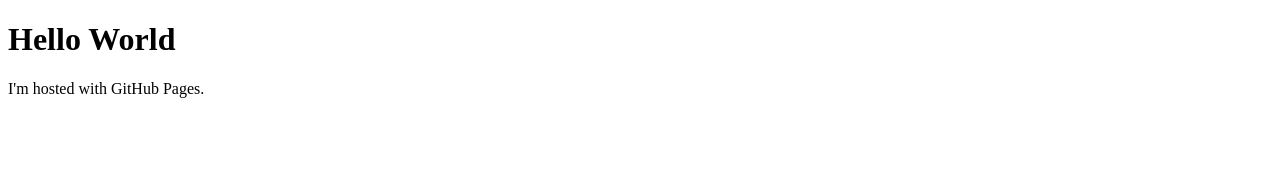
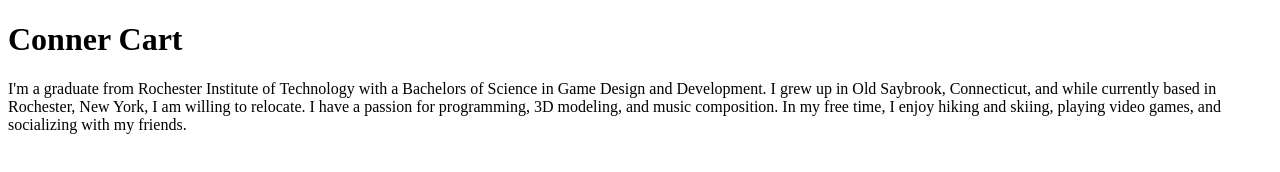
Before and after one commit to connercartwork/connercartwork.github.io, a plain HTML site: page index.html in a window 1280 px wide. Drawn offline with Linux system fonts and the light colour scheme.

Commit message:
Updated index.html
Added relevant information to the intro section of the website

```diff
--- a/index.html
+++ b/index.html
@@ -1,7 +1,7 @@
 <!DOCTYPE html>
 <html>
 <body>
-<h1>Hello World</h1>
-<p>I'm hosted with GitHub Pages.</p>
+<h1>Conner Cart</h1>
+<p>I'm a graduate from Rochester Institute of Technology with a Bachelors of Science in Game Design and Development. I grew up in Old Saybrook, Connecticut, and while currently based in Rochester, New York, I am willing to relocate. I have a passion for programming, 3D modeling, and music composition. In my free time, I enjoy hiking and skiing, playing video games, and socializing with my friends.</p>
 </body>
 </html>
```
